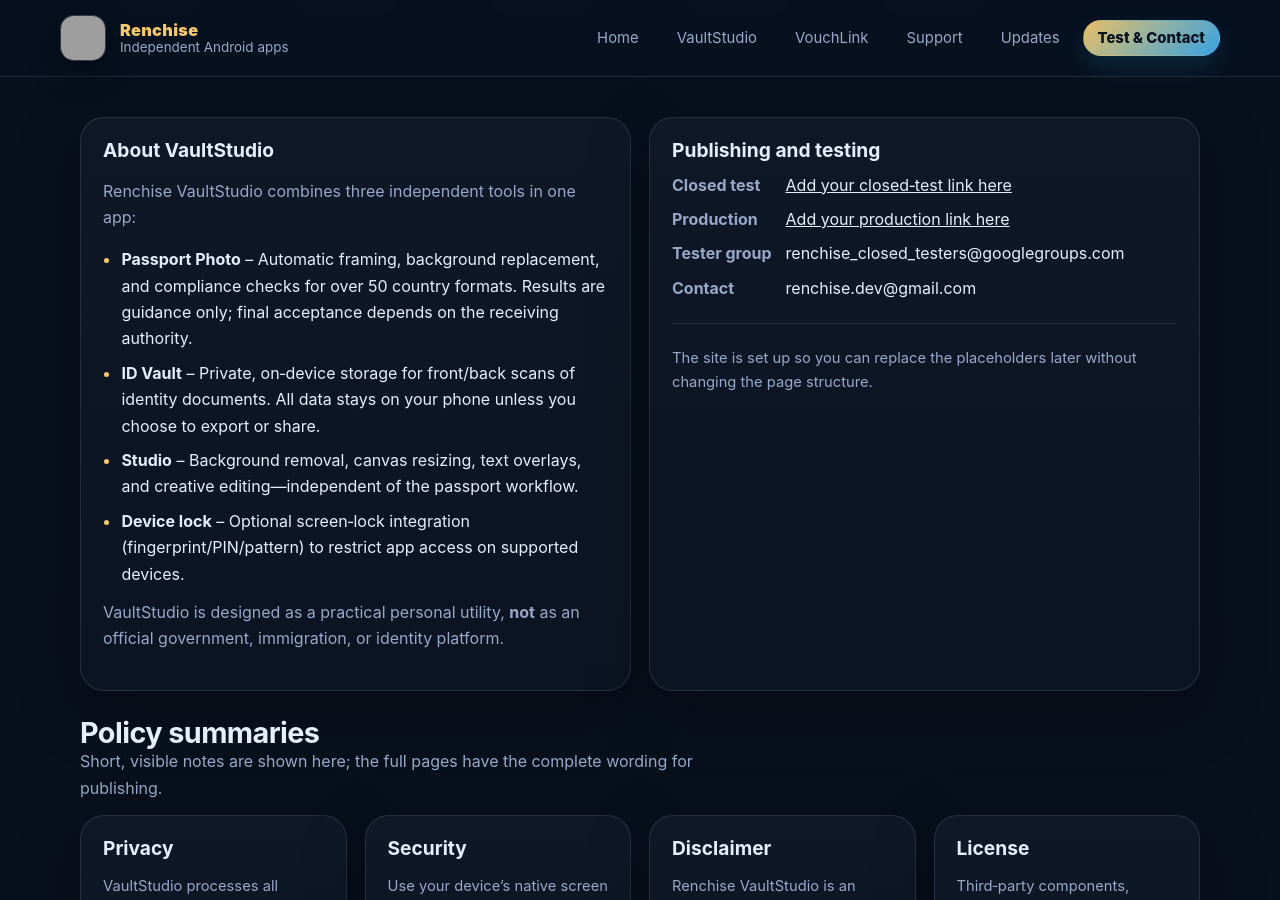
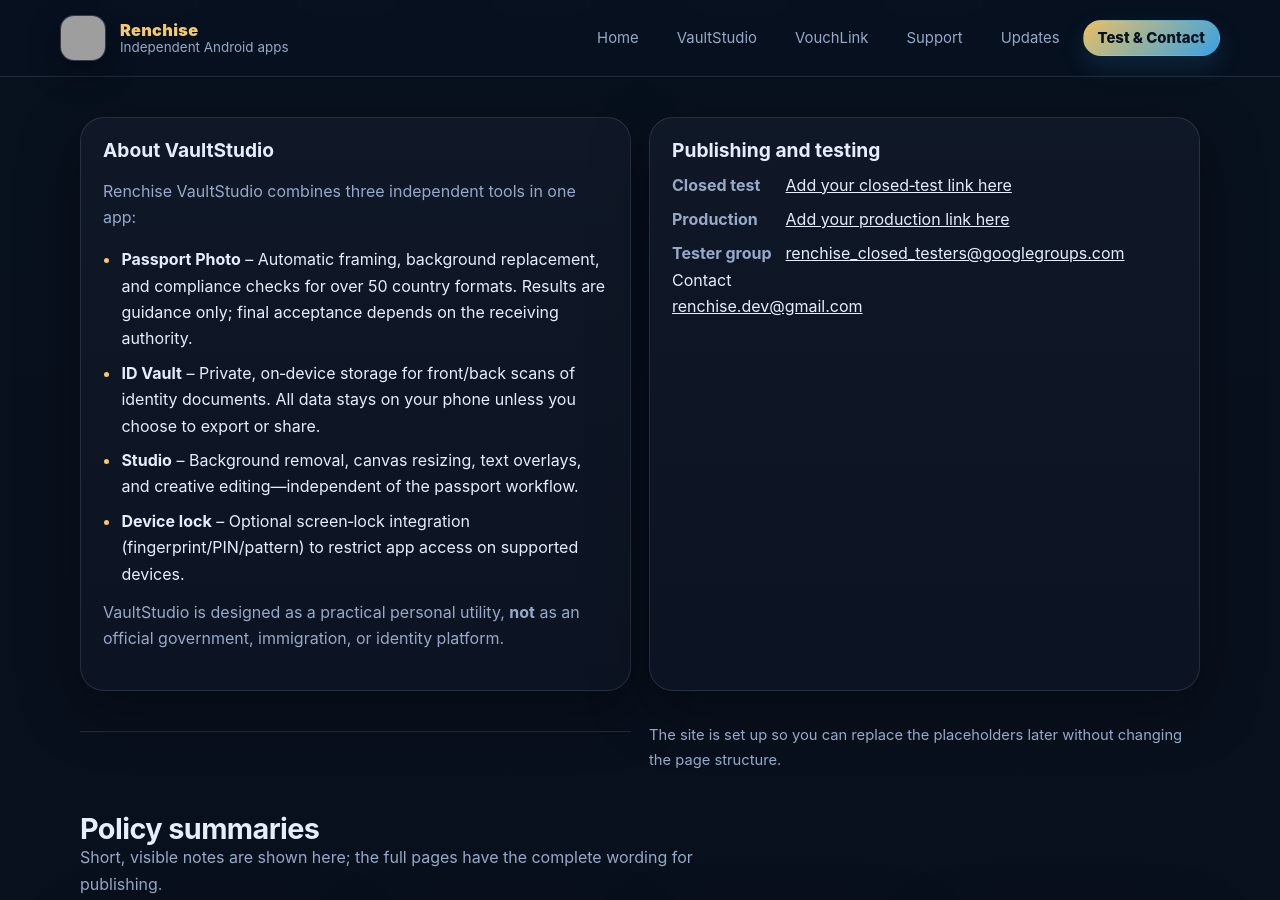
Before and after one commit to renchise/renchise.github.io, a Jekyll site: the page built from vaultstudio/index.html, in a window 1280 px wide and 900 px high, scrolled down 1371 px. Built offline with Jekyll 4.4.1, drawn with Linux system fonts in a browser that asks for light colours; grey boxes are pictures that could not be loaded.

Commit message:
Update index.html

```diff
--- a/vaultstudio/index.html
+++ b/vaultstudio/index.html
@@ -76,8 +76,10 @@
         <div class="kv">
           <div class="key">Closed test</div><div class="val"><a href="#" rel="nofollow">Add your closed‑test link here</a></div>
           <div class="key">Production</div><div class="val"><a href="#" rel="nofollow">Add your production link here</a></div>
-          <div class="key">Tester group</div><div class="val">renchise_closed_testers@googlegroups.com</div>
-          <div class="key">Contact</div><div class="val">renchise.dev@gmail.com</div>
+          <div class="key">Tester group</div><div class="val"><a href="https://groups.google.com/g/renchise_closed_testers" target="_blank" rel="noopener">renchise_closed_testers@googlegroups.com</a></div>
+</div>
+           <div class="key">Contact</div>
+           <div class="val"><a href="mailto:renchise.dev@gmail.com">renchise.dev@gmail.com</a></div>
         </div>
         <hr class="sep">
         <p class="note">The site is set up so you can replace the placeholders later without changing the page structure.</p>
```
